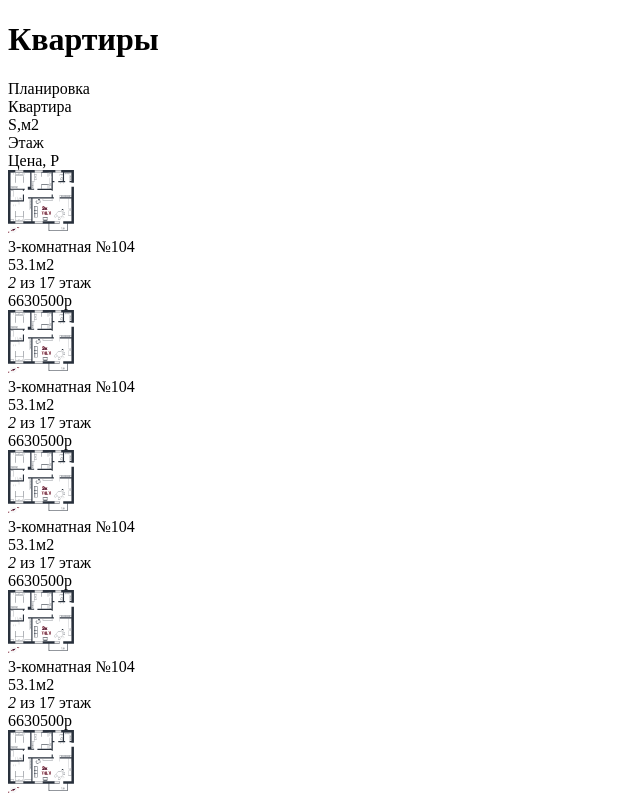
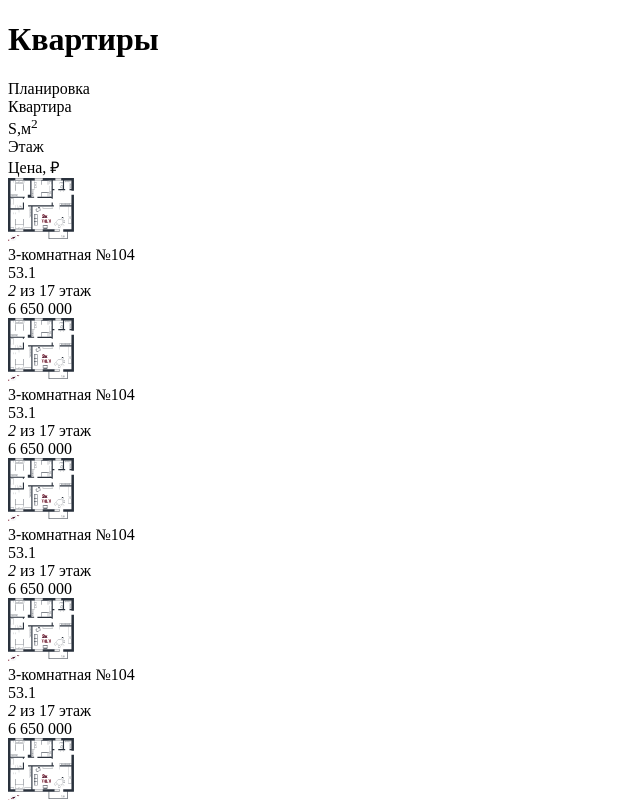
Before and after one commit to ase444ka/flat-list, a Nuxt app: page / in a window 1280 px wide. Shown: the top 800 px of the page, without its empty margins (0-640 px from the left). Built offline with nearby package versions, Linux system fonts and the light colour scheme.

Commit message:
add formatting

```diff
--- a/app.vue
+++ b/app.vue
@@ -11,7 +11,7 @@
         Квартира
       </div>
       <div class="flat-list__sort-by">
-        S,м2
+        S,м<sup>2</sup>
         <span class="flat-list__order">
         </span>
       </div>
@@ -21,7 +21,7 @@
         </span>
       </div>
       <div class="flat-list__sort-by">
-        Цена, Р
+        Цена, &#8381;
         <span class="flat-list__order">
         </span>
       </div>
@@ -31,9 +31,11 @@
         <img src="/layouts/1.svg" alt="">
       </div>
       <div class="flat-list__title">3-комнатная №104</div>
-      <div class="flat-list__area">53.1м2</div>
+      <div class="flat-list__area">53.1</div>
       <div class="flat-list__floor"><em>2</em> из 17 этаж</div>
-      <div class="flat-list__price">6630500р</div>
+      <div class="flat-list__price">{{new Intl.NumberFormat("ru-RU").format(
+    6650000,
+  )}}</div>
     </div>
   </section>
   <aside class="flat-filters">
```
